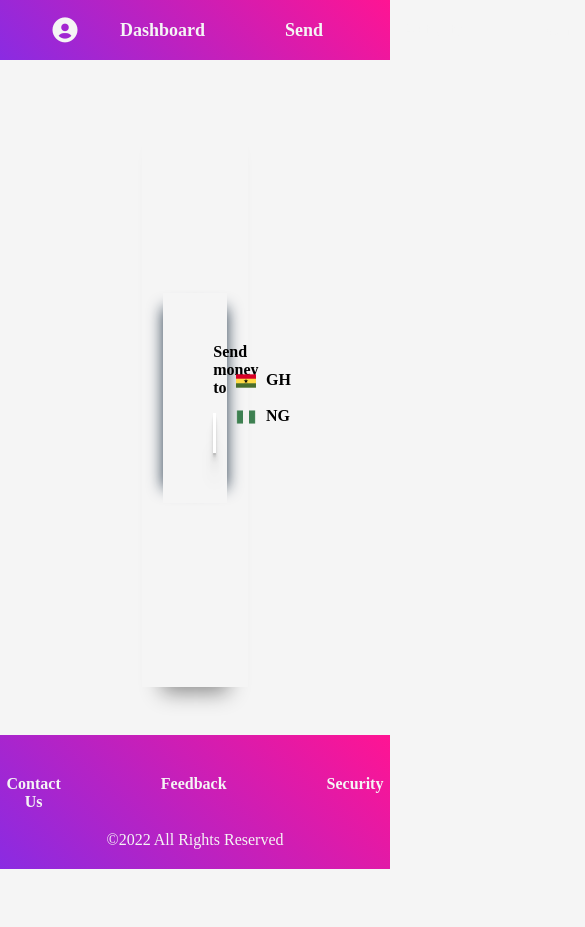
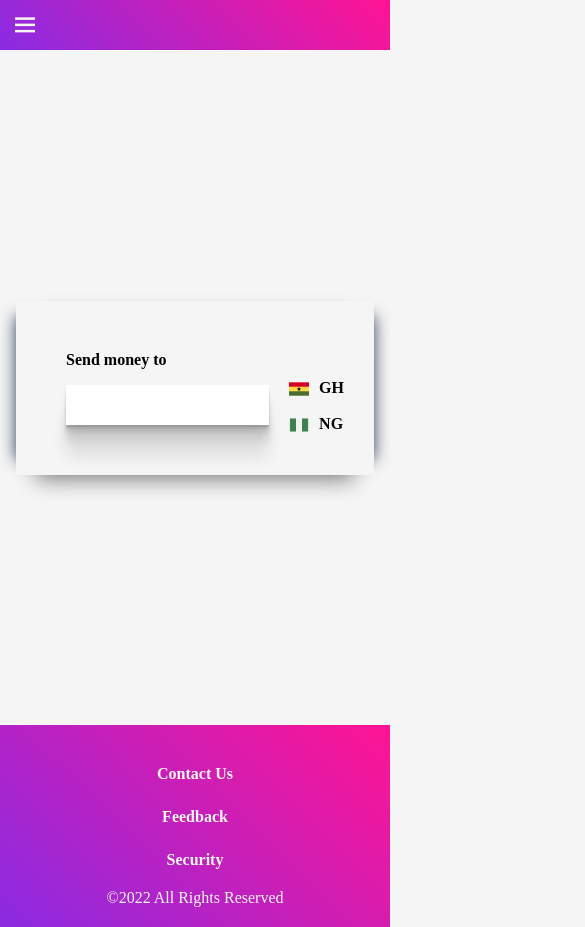
Before and after one commit to seguna15/hi-hi, a plain HTML site: page send-money.html in a window 390 px wide. Shown: the top 927 px of the page, 585 px wide, since content can reach past the window. Before the commit the page ends 869 px from the top, so only its background shows below. Drawn offline with nearby package versions, Linux system fonts and the light colour scheme.

Commit message:
send-money

```diff
--- a/account-info.html
+++ b/account-info.html
@@ -7,14 +7,19 @@
     <title>HI-hi</title>
     <link href='https://unpkg.com/boxicons@2.1.2/css/boxicons.min.css' rel='stylesheet'>
     <link rel="stylesheet" href="css/dashboard.css">
+    <link rel="stylesheet" href="css/responsive.css">
 </head>
 <body>
 
     <!--Header Section-->
-    <header class="navbar">
+      <header>
+          <i class='bx bx-menu open-menu'></i>
+        <nav class="navbar">
+            <i class='bx bx-x close-menu'></i>
             <div class="logo">
             <a href="account-info.html" class="bx bxs-user-circle"></a>
             </div>
+
             <ul class="nav-group">
                 <li class="nav-item">
                     <a href="dashboard.html" class="nav-link">dashboard</a>
@@ -33,12 +38,15 @@
                 </li>
             </ul>
 
+
             <div class="logout">
                 <a href="#">Log Out</a>
             </div>
 
 
+        </nav>
      </header>
+
 
     <!--Main-->
 
@@ -190,6 +198,6 @@
         <span class="copy" >&copy;2022 All Rights Reserved</span>
     </footer>
 
-    <script src="js/app.js"></script>
+    <script src="js/dashboard.js"></script>
 </body>
 </html>
--- a/css/responsive.css
+++ b/css/responsive.css
@@ -86,6 +86,13 @@
         width: 100%;
     }
 
+    .send-main{
+        width: 100%;
+    }
+
+    .send-card{
+        width: 100%;
+    }
     .footer-group{
         flex-direction: column;
     }
--- a/send-money.html
+++ b/send-money.html
@@ -7,11 +7,16 @@
     <title>HI-hi</title>
     <link href='https://unpkg.com/boxicons@2.1.2/css/boxicons.min.css' rel='stylesheet'>
     <link rel="stylesheet" href="css/dashboard.css">
+    <link rel="stylesheet" href="css/responsive.css">
+
 </head>
 <body>
 
     <!--Header Section-->
-    <header class="navbar">
+    <header>
+          <i class='bx bx-menu open-menu'></i>
+        <nav class="navbar">
+            <i class='bx bx-x close-menu'></i>
             <div class="logo">
             <a href="account-info.html" class="bx bxs-user-circle"></a>
             </div>
@@ -34,11 +39,13 @@
                 </li>
             </ul>
 
+
             <div class="logout">
                 <a href="#">Log Out</a>
             </div>
 
 
+        </nav>
      </header>
 
     <!--Main-->
@@ -89,6 +96,6 @@
         <span class="copy" >&copy;2022 All Rights Reserved</span>
     </footer>
 
-    <script src="js/app.js"></script>
+    <script src="js/dashboard.js"></script>
 </body>
 </html>
```
Lines whose indentation alone changed are shown as unchanged.
